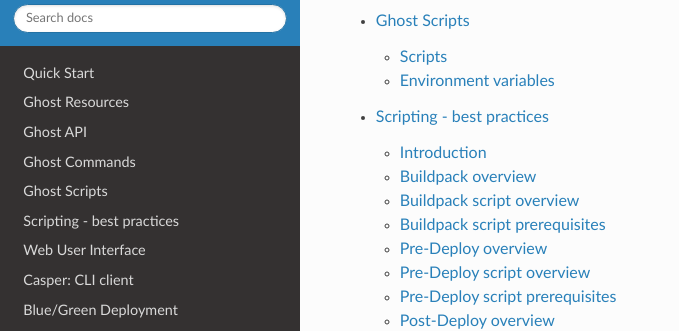
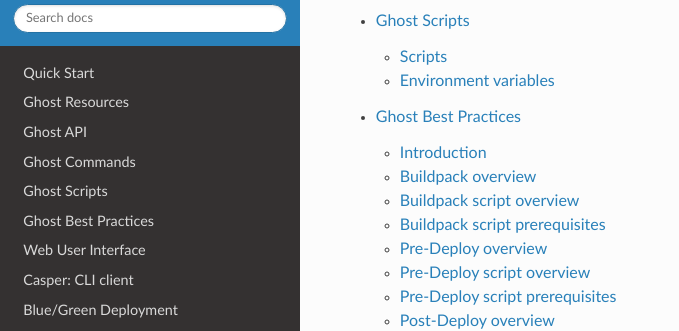
Before and after one commit to claranet/cloud-deploy-docs, a Sphinx documentation site: the page built from source/index.rst, in a window 1280 px wide and 900 px high, scrolled down 624 px. Shown: the part 151-482 px from the top of the window, without its empty margins (0-679 px from the left). Built offline with Sphinx 7.4.7 and the Read the Docs theme 2.0.0, drawn with Linux system fonts in a browser that asks for light colours.

Commit message:
GHOST-337: Move to best pratices common sense

```diff
--- a/source/index.rst
+++ b/source/index.rst
@@ -11,7 +11,7 @@
     rst/api
     rst/commands
     rst/scripts
-    rst/scriptingbestpractices
+    rst/bestpractices
     rst/ui
     rst/cli
     rst/bluegreen
--- a/source/rst/scriptingbestpractices.rst
+++ b/source/rst/bestpractices.rst
@@ -1,7 +1,7 @@
-.. _scripting:
+.. _bestpratices:
 
-Scripting - best practices
-==========================
+Ghost Best Practices
+====================
 
 .. toctree::
     :maxdepth: 2
```
